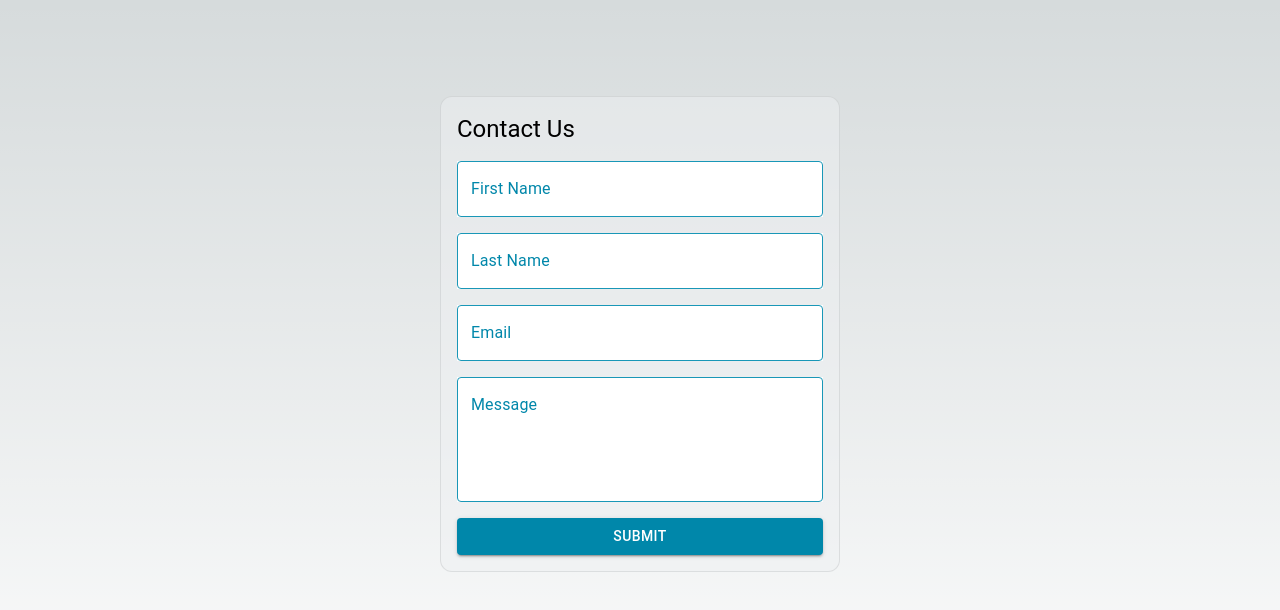
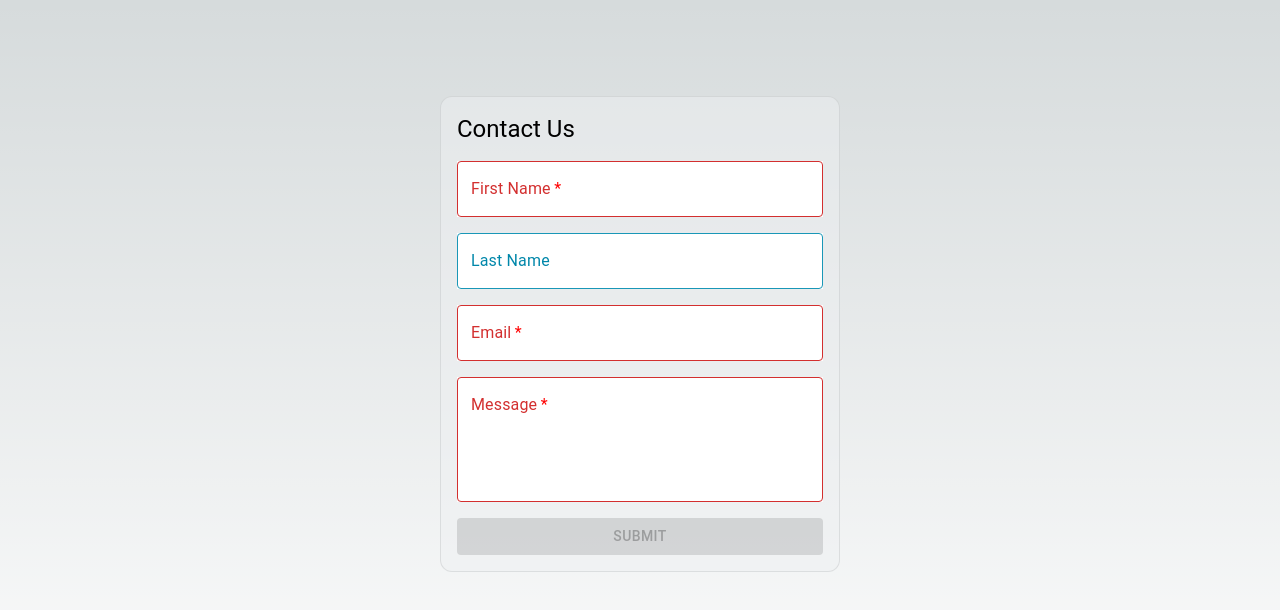
Before and after one commit to jch2617/contact-form, a Next.js app: page / in a window 1280 px wide. Shown: the top 610 px of the page. Built offline with nearby package versions, Linux system fonts and the light colour scheme.

Commit message:
feat: add required fields and validation

```diff
--- a/pages/api/formSubmissions/index.ts
+++ b/pages/api/formSubmissions/index.ts
@@ -1,18 +1,16 @@
 import { formSubmissions } from "../../../data/formSubmissions";
-import { FormSubmissionResponse } from "../../../types/FormSubmissionRequest";
-import { FormSubmissionRequest } from "../../../types/FormSubmissionResponse";
+import { FormSubmissionResponse } from "../../../types/FormSubmissionResponse";
 
 export default function handler(req: any, res: any) {
   if (req.method === "GET") {
     res.status(200).json(formSubmissions);
   } else if (req.method === "POST") {
-    const submission: FormSubmissionRequest = req.body.formData;
     const newSubmission: FormSubmissionResponse = {
       id: Date.now(),
-      email: submission.email,
-      firstName: submission.firstName,
-      lastName: submission.lastName,
-      message: submission.message,
+      email: req.body.email,
+      firstName: req.body.firstName,
+      lastName: req.body.lastName,
+      message: req.body.message,
     };
     formSubmissions.push(newSubmission);
 
--- a/pages/index.tsx
+++ b/pages/index.tsx
@@ -2,11 +2,12 @@ import { Box, Button, TextField, Typography } from "@mui/material";
 import { DataGrid, GridColDef, GridRenderCellParams } from "@mui/x-data-grid";
 import type { ReactElement } from "react";
 import { useState } from "react";
+import TooltipDatagridCell from "../public/components/TooltipDatagridCell";
 import Layout from "../public/components/layout";
 import styles from "../src/app/page.module.css";
-import { FormSubmissionResponse } from "../types/FormSubmissionRequest";
+import { FormSubmissionResponse } from "../types/FormSubmissionResponse";
 import type { NextPageWithLayout } from "./_app";
-import TooltipDatagridCell from "../public/components/TooltipDatagridCell";
+import { Fira_Code } from "next/font/google";
 
 const defaultBlue = "#0087AA";
 const hoverBlue = "#1997B7";
@@ -33,7 +34,10 @@ const textFieldStyles = {
 };
 
 const ContactForm: React.FC = () => {
-  const [formData, setFormData] = useState({});
+  const [firstName, setFirstName] = useState<string>("");
+  const [lastName, setLastName] = useState<string>("");
+  const [email, setEmail] = useState<string>("");
+  const [message, setMessage] = useState<string>("");
   const [isValidEmail, setIsValidEmail] = useState<boolean>(true);
   const [formSubmissions, setFormSubmissions] = useState<
     FormSubmissionResponse[]
@@ -45,7 +49,7 @@ const ContactForm: React.FC = () => {
   const handleChangeEmail = (e: any) => {
     const reg = new RegExp(emailPattern);
     setIsValidEmail(reg.test(e.target.value));
-    setFormData({ ...formData, email: e.target.value });
+    setEmail(e.target.value);
   };
 
   const getSubmissions = async () => {
@@ -57,13 +61,17 @@ const ContactForm: React.FC = () => {
   const submitForm = async () => {
     const response = await fetch("./api/formSubmissions", {
       method: "POST",
-      body: JSON.stringify({ formData }),
+      body: JSON.stringify({ firstName, lastName, email, message }),
       headers: {
         "Content-type": "application/json",
       },
     });
     await response.json();
 
+    setFirstName("");
+    setLastName("");
+    setEmail("");
+    setMessage("");
     getSubmissions();
   };
 
@@ -136,10 +144,13 @@ const ContactForm: React.FC = () => {
       >
         <Typography variant="h5">Contact Us</Typography>
         <TextField
+          required
+          error={firstName.length === 0}
           label="First Name"
           sx={textFieldStyles}
+          value={firstName}
           onChange={(e) => {
-            setFormData({ ...formData, firstName: e.target.value });
+            setFirstName(e.target.value);
           }}
         >
           First Name
@@ -147,16 +158,19 @@ const ContactForm: React.FC = () => {
         <TextField
           label="Last Name"
           sx={textFieldStyles}
+          value={lastName}
           onChange={(e) => {
-            setFormData({ ...formData, lastName: e.target.value });
+            setLastName(e.target.value);
           }}
         >
           Last Name
         </TextField>
         <TextField
+          required
           label="Email"
           sx={textFieldStyles}
-          error={!isValidEmail}
+          value={email}
+          error={!isValidEmail || lastName.length === 0}
           onChange={(e) => {
             handleChangeEmail(e);
           }}
@@ -164,16 +178,24 @@ const ContactForm: React.FC = () => {
           Email
         </TextField>
         <TextField
+          required
           label="Message"
+          error={message.length === 0}
           multiline
           minRows={4}
           sx={textFieldStyles}
+          value={message}
           onChange={(e) => {
-            setFormData({ ...formData, message: e.target.value });
+            setMessage(e.target.value);
           }}
         />
         <Button
-          disabled={!isValidEmail}
+          disabled={
+            !isValidEmail ||
+            firstName.length === 0 ||
+            email.length === 0 ||
+            message.length === 0
+          }
           variant="contained"
           sx={{
             backgroundColor: defaultBlue,
```
Also changed, not shown: types/FormSubmissionRequest.ts (deleted, +0 -7 lines), types/FormSubmissionResponse.ts (+4 -3 lines).
